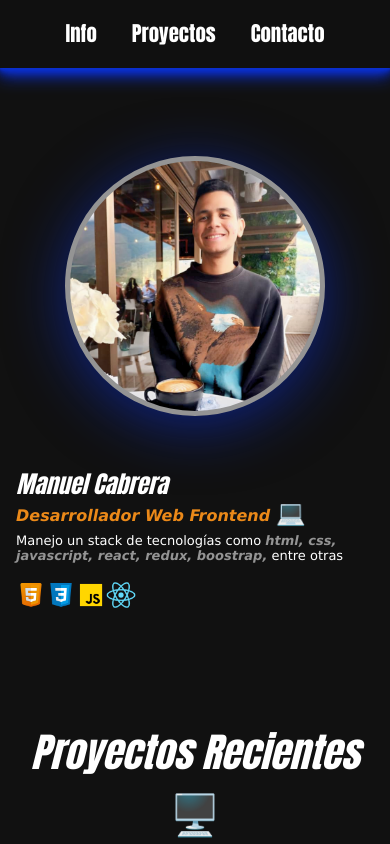
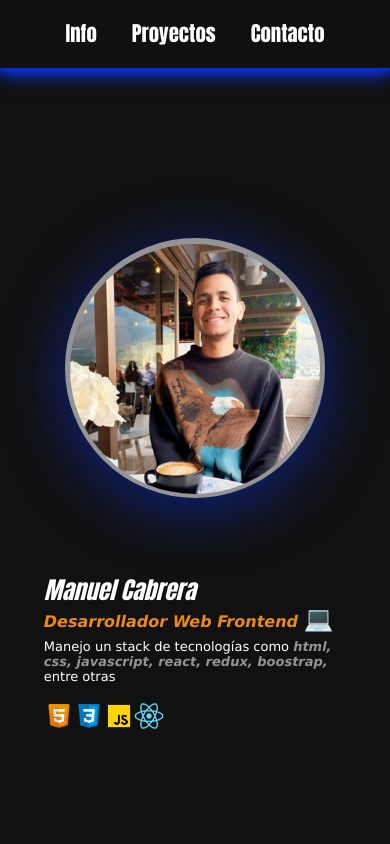
Before and after one commit to ManuelCV1/portfolio-mc, a React (Create React App) app: page / in a window 390 px wide. Shown: the top 844 px of the page. Built offline with nearby package versions, Linux system fonts and the light colour scheme.

Commit message:
updatenew

```diff
--- a/src/Profile.module.css
+++ b/src/Profile.module.css
@@ -164,7 +164,11 @@
 
 @media (max-width : 550px){
   .profileDiv{
+    height: 100vh;
     background-image: none;
+  }
+  .fotoImgContainer{
+    margin-top: 10vh ;
   }
   .fotoImg{
     width: 250px;
@@ -175,7 +179,10 @@
     animation: none;
   }
   .infoContainer{
-    margin: 0 1rem;
+    position: relative;
+    top: 1.5rem;
+    left: .3rem;
+    margin: 0 10vw;
   }
   .textInfo .saludo{
     top: 19px;
```
